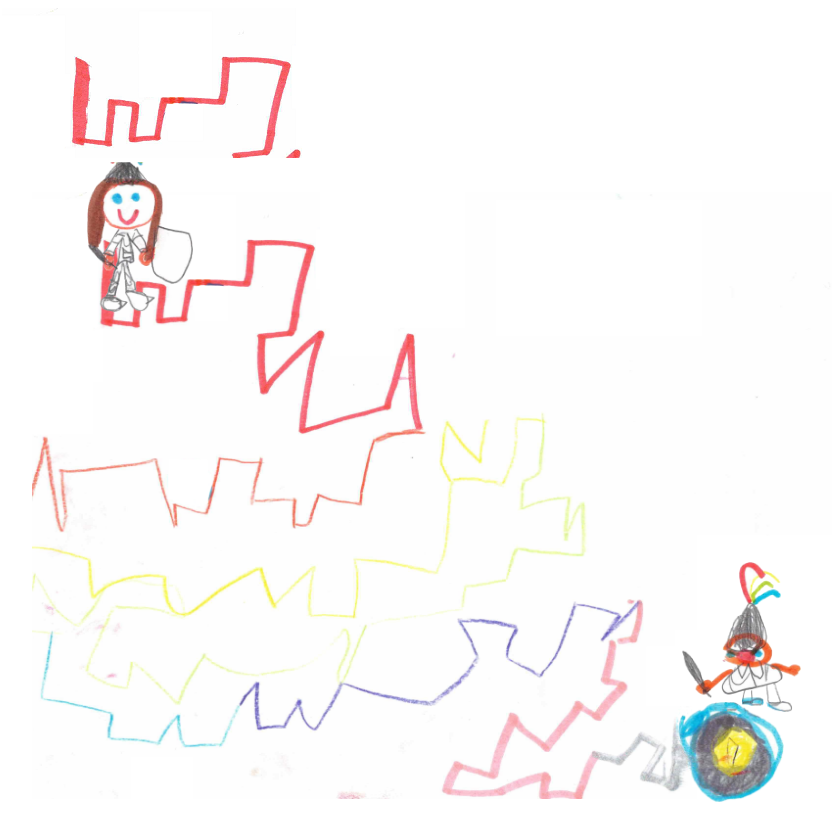
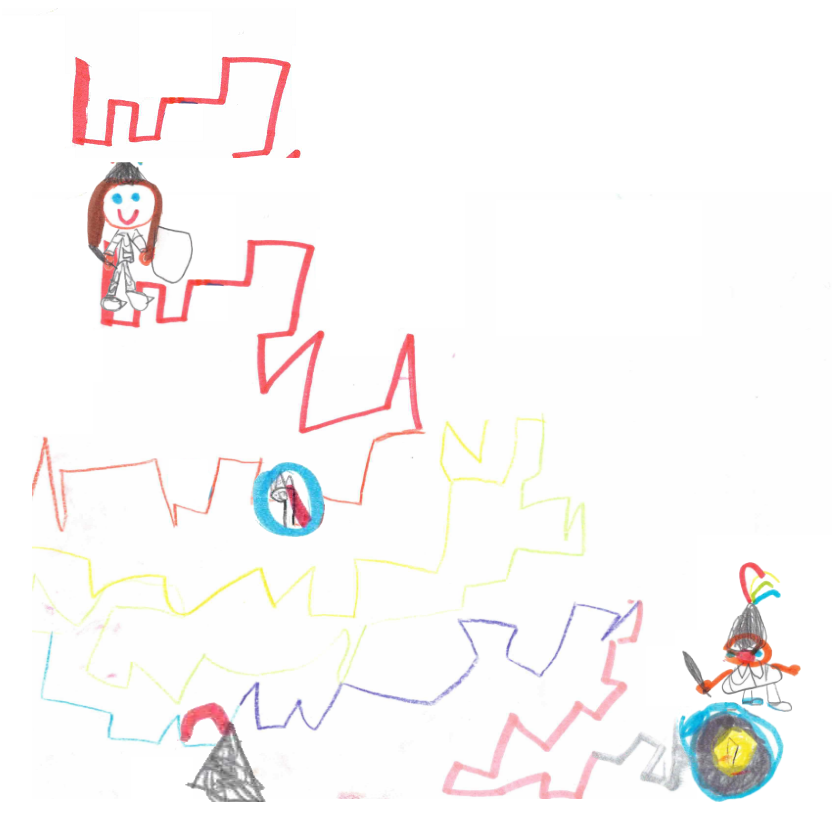
Before and after one commit to saltybot/rainbow-maze, a website: page app/public/index.html in a window 1280 px wide. Shown: the whole page, without its empty margins (6-838 px from the left). Drawn offline with Linux system fonts and the light colour scheme.

Commit message:
Add unicorn and helmet images

```diff
--- a/app/public/index.html
+++ b/app/public/index.html
@@ -12,7 +12,9 @@
       <img id="maze" src="images/maze.png" width="800">
       <img id="gold" src="images/gold.png" height="100">
       <img id="character" src="images/meaghan.png" height="150">
+      <img id="unicorn" src="images/unicorn.png" height="75">
       <img id="guard" src="images/knight.png" height="150">
+      <img id="helmet" src="images/helmet.png" height="100">
     </div>
     <script type="text/javascript" src="javascripts/game.js"></script>
   </body>
--- a/app/public/stylesheets/style.css
+++ b/app/public/stylesheets/style.css
@@ -14,6 +14,11 @@
     top: -30px;
     left: 55px;
 }
+#unicorn {
+    position: absolute;
+    top: 270px;
+    left: 220px;
+}
 #guard {
     position: absolute;
     top: 370px;
@@ -24,3 +29,8 @@
     top: 510px;
     left: 645px;
 }
+#helmet {
+    position: absolute;
+    top: 510px;
+    left: 145px;
+}
```
